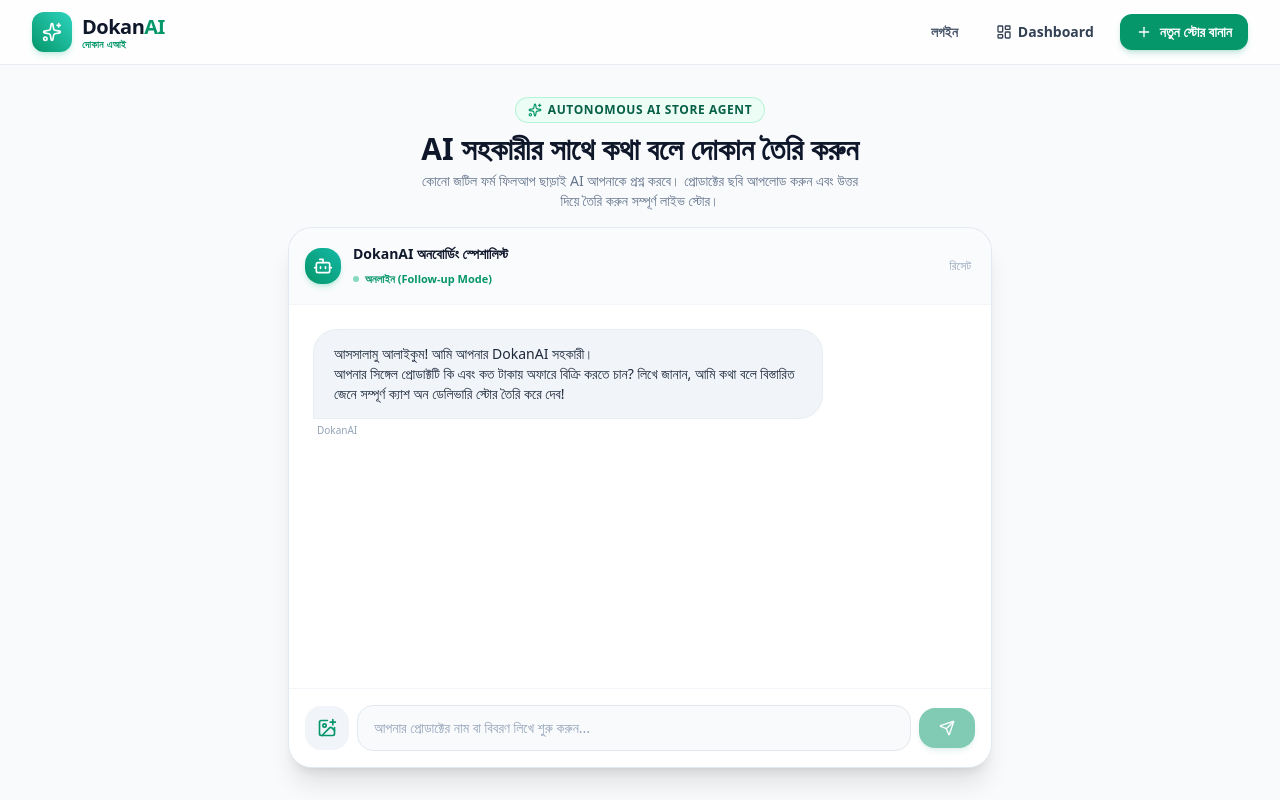
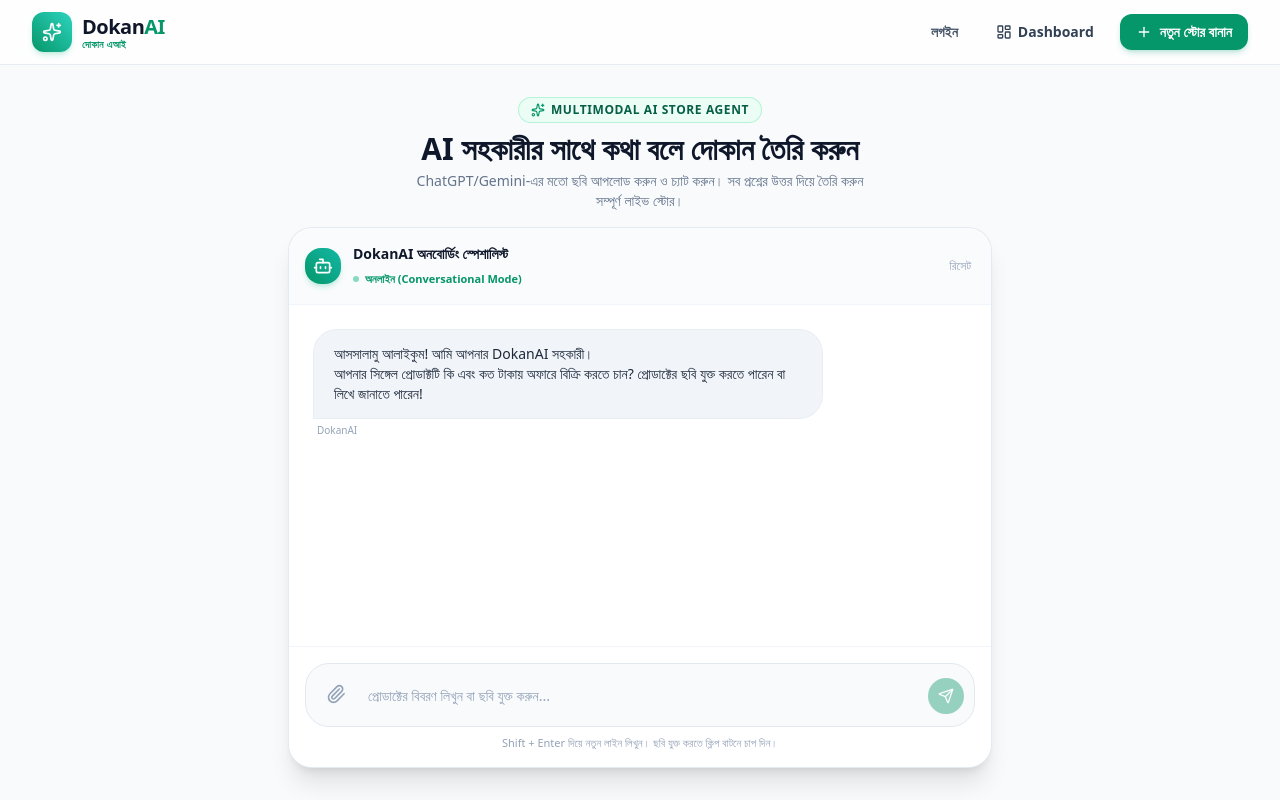
Before and after one commit to trtajim/dokan-ai, a Nuxt app: page /create in a window 1280 px wide. Built offline with nearby package versions, Linux system fonts and the light colour scheme.

Commit message:
Adopt ChatGPT/Gemini style multimodal chat input with in-bubble image rendering

```diff
--- a/pages/create.vue
+++ b/pages/create.vue
@@ -7,18 +7,18 @@
       <div class="mb-4 text-center">
         <div class="inline-flex items-center gap-1.5 px-3 py-1 rounded-full bg-emerald-50 border border-emerald-200/80 text-emerald-800 text-xs font-bold uppercase tracking-wider mb-2">
           <Sparkles class="w-3.5 h-3.5 text-emerald-600" />
-          <span>Autonomous AI Store Agent</span>
+          <span>Multimodal AI Store Agent</span>
         </div>
         <h1 class="text-2xl sm:text-3xl font-black text-slate-900">
           AI সহকারীর সাথে কথা বলে দোকান তৈরি করুন
         </h1>
         <p class="text-xs sm:text-sm text-slate-500 mt-1 max-w-md mx-auto">
-          কোনো জটিল ফর্ম ফিলআপ ছাড়াই AI আপনাকে প্রশ্ন করবে। প্রোডাক্টের ছবি আপলোড করুন এবং উত্তর দিয়ে তৈরি করুন সম্পূর্ণ লাইভ স্টোর।
+          ChatGPT/Gemini-এর মতো ছবি আপলোড করুন ও চ্যাট করুন। সব প্রশ্নের উত্তর দিয়ে তৈরি করুন সম্পূর্ণ লাইভ স্টোর।
         </p>
       </div>
 
       <!-- Pure Chat Container -->
-      <div class="bg-white rounded-3xl border border-slate-200/90 shadow-xl overflow-hidden flex flex-col flex-1 h-[620px]">
+      <div class="bg-white rounded-3xl border border-slate-200/90 shadow-xl overflow-hidden flex flex-col flex-1 h-[640px]">
 
         <!-- Chat Header Bar -->
         <div class="p-4 border-b border-slate-100 bg-slate-50/70 flex items-center justify-between">
@@ -29,7 +29,7 @@
             <div>
               <h3 class="text-sm font-bold text-slate-900">DokanAI অনবোর্ডিং স্পেশালিস্ট</h3>
               <span class="inline-flex items-center gap-1.5 text-[11px] text-emerald-600 font-semibold">
-                <span class="w-1.5 h-1.5 rounded-full bg-emerald-500 animate-pulse"></span> অনলাইন (Follow-up Mode)
+                <span class="w-1.5 h-1.5 rounded-full bg-emerald-500 animate-pulse"></span> অনলাইন (Conversational Mode)
               </span>
             </div>
           </div>
@@ -43,27 +43,35 @@
         <div ref="chatScrollContainer" class="flex-1 p-4 sm:p-6 overflow-y-auto space-y-4">
 
           <div v-for="(msg, idx) in messages" :key="idx" class="flex flex-col" :class="msg.role === 'user' ? 'items-end' : 'items-start'">
+
             <div
               class="max-w-[88%] sm:max-w-[78%] rounded-3xl px-4 sm:px-5 py-3 sm:py-3.5 text-xs sm:text-sm leading-relaxed"
               :class="msg.role === 'user'
                 ? 'bg-emerald-600 text-white rounded-br-none shadow-md shadow-emerald-600/10'
                 : 'bg-slate-100 text-slate-800 rounded-bl-none border border-slate-200/50'"
             >
+              <!-- Render user-attached images directly inside user message bubble (like ChatGPT/Gemini) -->
+              <div v-if="msg.images && msg.images.length > 0" class="flex flex-wrap gap-2 mb-2.5">
+                <div v-for="(img, imgIdx) in msg.images" :key="imgIdx" class="w-20 h-20 rounded-xl overflow-hidden border border-white/20 shadow-sm">
+                  <img :src="img" class="w-full h-full object-cover" />
+                </div>
+              </div>
+
               <p class="whitespace-pre-line">{{ msg.content }}</p>
 
-              <!-- IN-CHAT DYNAMIC ACTION CARD (Only shows when all follow-ups are answered) -->
+              <!-- IN-CHAT DYNAMIC ACTION CARD (Appears in chat when all follow-ups are answered) -->
               <div v-if="msg.readyToGenerate" class="mt-4 pt-3 border-t border-slate-200/60 animate-in fade-in zoom-in-95 duration-200">
                 <div class="p-3.5 bg-white rounded-2xl border border-emerald-200 shadow-sm space-y-2.5 text-slate-800">
                   <div class="flex items-center gap-2 text-emerald-700 font-bold text-xs">
                     <CheckCircle2 class="w-4 h-4 text-emerald-600" />
-                    <span>সব প্রয়োজনীয় প্রশ্ন ও তথ্য সংগ্রহ সম্পন্ন হয়েছে!</span>
+                    <span>সব প্রয়োজনীয় তথ্য সংগ্রহ সম্পন্ন হয়েছে!</span>
                   </div>
 
                   <div class="text-[11px] text-slate-600 font-medium space-y-1 bg-slate-50 p-2.5 rounded-xl border border-slate-100">
                     <div>📦 প্রোডাক্ট: <strong>{{ extractedData.product_title || 'এক্সক্লুসিভ কালেকশন' }}</strong></div>
                     <div>💰 অফার মূল্য: <strong class="text-emerald-600">৳{{ extractedData.price || 1200 }}</strong> (আগে ছিল: <span class="line-through">৳{{ extractedData.regular_price || 1800 }}</span>)</div>
                     <div>🚚 ডেলিভারি চার্জ: <strong>ঢাকার ভেতরে ৳{{ extractedData.delivery_fee_inside }} | বাইরে ৳{{ extractedData.delivery_fee_outside }}</strong></div>
-                    <div>🖼️ প্রোডাক্ট ইমেজ: <strong>{{ uploadedImages.length }} টি ছবি সিলেক্ট করা হয়েছে</strong></div>
+                    <div>🖼️ প্রোডাক্ট ফটো: <strong>{{ allUploadedImages.length }} টি ছবি সংযুক্ত আছে</strong></div>
                   </div>
 
                   <button
@@ -73,7 +81,7 @@
                   >
                     <Loader2 v-if="isGeneratingStore" class="w-4 h-4 animate-spin" />
                     <Sparkles v-else class="w-4 h-4" />
-                    <span>{{ isGeneratingStore ? 'দোকান তৈরি হচ্ছে (কয়েক সেকেন্ড সময় লাগবে)...' : 'দোকানটি তৈরি করুন (Click to Launch Store)' }}</span>
+                    <span>{{ isGeneratingStore ? 'দোকান তৈরি হচ্ছে...' : 'দোকানটি তৈরি করুন (Click to Launch Store)' }}</span>
                   </button>
                 </div>
               </div>
@@ -92,45 +100,58 @@
           </div>
         </div>
 
-        <!-- Attached Images Preview Strip Above Input -->
-        <div v-if="uploadedImages.length > 0" class="px-4 py-2 bg-slate-50/80 border-t border-slate-100 flex items-center gap-2 overflow-x-auto">
-          <span class="text-[11px] font-bold text-slate-500 whitespace-nowrap">যুক্ত ছবি:</span>
-          <div v-for="(img, iIdx) in uploadedImages" :key="iIdx" class="relative group w-10 h-10 rounded-lg overflow-hidden border border-slate-300 shrink-0">
+        <!-- Chat Input Area (ChatGPT / Gemini Style: Pill Box with Embedded Attachment) -->
+        <div class="p-3 sm:p-4 border-t border-slate-100 bg-white">
+          <form @submit.prevent="sendMessage" class="bg-slate-50 border border-slate-200 rounded-3xl p-2 sm:p-2.5 focus-within:ring-2 focus-within:ring-emerald-500/20 focus-within:border-emerald-500 transition-all">
+
+            <!-- Pre-send attached image thumbnails (Inside the input card, just like ChatGPT/Gemini) -->
+            <div v-if="pendingImages.length > 0" class="flex items-center gap-2 px-2 pt-1 pb-2 overflow-x-auto">
+              <div v-for="(img, pIdx) in pendingImages" :key="pIdx" class="relative group w-14 h-14 rounded-xl overflow-hidden border border-slate-300 shrink-0">
                 <img :src="img" class="w-full h-full object-cover" />
-            <button @click="removeImage(iIdx)" class="absolute top-0.5 right-0.5 bg-red-600 text-white rounded-full p-0.5 opacity-90 hover:opacity-100">
-              <X class="w-2.5 h-2.5" />
+                <button
+                  type="button"
+                  @click="removePendingImage(pIdx)"
+                  class="absolute top-1 right-1 bg-slate-900/80 hover:bg-red-600 text-white rounded-full p-0.5 transition-colors"
+                >
+                  <X class="w-3 h-3" />
                 </button>
               </div>
             </div>
 
-        <!-- Conversational Input Bar with Direct Image Upload Icon -->
-        <div class="p-3 sm:p-4 border-t border-slate-100 bg-white">
-          <form @submit.prevent="sendMessage" class="flex items-center gap-2">
-
-            <!-- Direct Image Upload Button in Chat -->
-            <label class="cursor-pointer p-3 bg-slate-100 hover:bg-slate-200 text-slate-600 rounded-2xl transition-colors flex items-center justify-center shrink-0" title="প্রোডাক্টের ছবি আপলোড করুন">
-              <ImagePlus class="w-5 h-5 text-emerald-600" />
+            <!-- Input row: Clip button + Textarea + Send button -->
+            <div class="flex items-end gap-2">
+              <!-- Paperclip / Image Attachment Button -->
+              <label
+                class="cursor-pointer p-2.5 text-slate-400 hover:text-emerald-600 hover:bg-slate-200/60 rounded-full transition-colors flex items-center justify-center shrink-0 mb-0.5"
+                title="ছবি আপলোড করুন (Attach photo)"
+              >
+                <Paperclip class="w-5 h-5" />
                 <input type="file" accept="image/*" multiple @change="handleFileUpload" class="hidden" />
               </label>
 
-            <!-- Text Input -->
-            <input
+              <!-- Growing Textarea -->
+              <textarea
                 v-model="inputMessage"
-              type="text"
-              placeholder="আপনার প্রোডাক্টের নাম বা বিবরণ লিখে শুরু করুন..."
-              class="flex-1 px-4 py-3 text-xs sm:text-sm bg-slate-50 border border-slate-200 rounded-2xl focus:outline-none focus:ring-2 focus:ring-emerald-500/20 focus:border-emerald-500 transition-all placeholder:text-slate-400"
+                @keydown.enter.exact.prevent="sendMessage"
+                rows="1"
+                placeholder="প্রোডাক্টের বিবরণ লিখুন বা ছবি যুক্ত করুন..."
+                class="flex-1 max-h-32 min-h-[38px] py-2 px-1 text-xs sm:text-sm bg-transparent border-0 focus:outline-none resize-none placeholder:text-slate-400 text-slate-800 font-medium"
                 :disabled="isAiTyping || isGeneratingStore"
-            />
+              ></textarea>
 
               <!-- Send Button -->
               <button
                 type="submit"
-              :disabled="!inputMessage.trim() || isAiTyping || isGeneratingStore"
-              class="px-5 py-3 bg-emerald-600 hover:bg-emerald-700 disabled:opacity-50 text-white rounded-2xl font-bold transition-all flex items-center justify-center shadow-md shadow-emerald-600/20 active:scale-95 shrink-0"
+                :disabled="(!inputMessage.trim() && pendingImages.length === 0) || isAiTyping || isGeneratingStore"
+                class="p-2.5 bg-emerald-600 hover:bg-emerald-700 disabled:opacity-40 text-white rounded-full font-bold transition-all flex items-center justify-center shadow-sm active:scale-95 shrink-0 mb-0.5"
               >
                 <Send class="w-4 h-4" />
               </button>
+            </div>
           </form>
+          <div class="text-[11px] text-slate-400 text-center mt-2 font-medium">
+            Shift + Enter দিয়ে নতুন লাইন লিখুন। ছবি যুক্ত করতে ক্লিপ বাটনে চাপ দিন।
+          </div>
         </div>
 
       </div>
@@ -140,7 +161,7 @@
 
 <script setup>
 import { ref, reactive, nextTick, onMounted } from 'vue'
-import { Sparkles, Bot, Send, Loader2, CheckCircle2, ImagePlus, X } from 'lucide-vue-next'
+import { Sparkles, Bot, Send, Loader2, CheckCircle2, Paperclip, X } from 'lucide-vue-next'
 import { useAuth } from '~/composables/useAuth'
 
 const router = useRouter()
@@ -151,12 +172,15 @@ const isAiTyping = ref(false)
 const isGeneratingStore = ref(false)
 const inputMessage = ref('')
 
-const uploadedImages = ref([])
+// Pre-send images attached to current prompt
+const pendingImages = ref([])
+// All images collected throughout the chat
+const allUploadedImages = ref([])
 
 const messages = ref([
   {
     role: 'model',
-    content: `আসসালামু আলাইকুম! আমি আপনার DokanAI সহকারী।\nআপনার সিঙ্গেল প্রোডাক্টটি কি এবং কত টাকায় অফারে বিক্রি করতে চান? লিখে জানান, আমি কথা বলে বিস্তারিত জেনে সম্পূর্ণ ক্যাশ অন ডেলিভারি স্টোর তৈরি করে দেব!`
+    content: `আসসালামু আলাইকুম! আমি আপনার DokanAI সহকারী।\nআপনার সিঙ্গেল প্রোডাক্টটি কি এবং কত টাকায় অফারে বিক্রি করতে চান? প্রোডাক্টের ছবি যুক্ত করতে পারেন বা লিখে জানাতে পারেন!`
   }
 ])
 
@@ -184,23 +208,37 @@ const handleFileUpload = (e) => {
     const reader = new FileReader()
     reader.onload = (uploadEvent) => {
       if (uploadEvent.target?.result) {
-        uploadedImages.value.push(uploadEvent.target.result)
+        pendingImages.value.push(uploadEvent.target.result)
       }
     }
     reader.readAsDataURL(files[i])
   }
 }
 
-const removeImage = (index) => {
-  uploadedImages.value.splice(index, 1)
+const removePendingImage = (index) => {
+  pendingImages.value.splice(index, 1)
 }
 
 const sendMessage = async () => {
   const text = inputMessage.value.trim()
-  if (!text) return
+  const attached = [...pendingImages.value]
 
-  messages.value.push({ role: 'user', content: text })
+  if (!text && attached.length === 0) return
+
+  // Push user message with any attached images (like ChatGPT/Gemini)
+  messages.value.push({
+    role: 'user',
+    content: text || 'প্রোডাক্টের ছবি যুক্ত করেছি',
+    images: attached
+  })
+
+  // Add to global store image repository
+  if (attached.length > 0) {
+    allUploadedImages.value.push(...attached)
+  }
+
   inputMessage.value = ''
+  pendingImages.value = []
   scrollToBottom()
 
   isAiTyping.value = true
@@ -210,7 +248,7 @@ const sendMessage = async () => {
       method: 'POST',
       body: {
         messages: messages.value,
-        userMessage: text
+        userMessage: text || 'আমি প্রোডাক্টের ছবি আপলোড করেছি'
       }
     })
 
@@ -244,7 +282,7 @@ const sendMessage = async () => {
     console.error('Onboarding error:', err)
     messages.value.push({
       role: 'model',
-      content: 'আমি আপনার তথ্য পেয়েছি। আপনি চাইলে নিচের বাটনে চাপ দিয়ে এখনই দোকান তৈরি করতে পারেন!',
+      content: 'আমি আপনার তথ্য বুঝতে পেরেছি। স্টোর তৈরি করতে চাইলে নিচের বাটনে চাপ দিন!',
       readyToGenerate: true
     })
   } finally {
@@ -266,7 +304,7 @@ const generateFullStore = async () => {
         regular_price: extractedData.regular_price || 1400,
         delivery_fee_inside: extractedData.delivery_fee_inside || 70,
         delivery_fee_outside: extractedData.delivery_fee_outside || 130,
-        images: uploadedImages.value.length > 0 ? uploadedImages.value : ['https://images.unsplash.com/photo-1523275335684-37898b6baf30?auto=format&fit=crop&w=800&q=80'],
+        images: allUploadedImages.value.length > 0 ? allUploadedImages.value : ['https://images.unsplash.com/photo-1523275335684-37898b6baf30?auto=format&fit=crop&w=800&q=80'],
         theme_color: extractedData.theme_color || 'emerald',
         description: messages.value.map(m => m.content).join(' ')
       }
@@ -287,13 +325,14 @@ const resetChat = () => {
   messages.value = [
     {
       role: 'model',
-      content: `আসসালামু আলাইকুম! আমি আপনার DokanAI সহকারী। আপনার প্রোডাক্টের বিবরণ দিন!`
+      content: `আসসালামু আলাইকুম! আমি আপনার DokanAI সহকারী। আপনার প্রোডাক্টের বিবরণ দিন বা ছবি যুক্ত করুন!`
     }
   ]
   extractedData.product_title = ''
   extractedData.price = null
   extractedData.regular_price = null
-  uploadedImages.value = []
+  pendingImages.value = []
+  allUploadedImages.value = []
 }
 
 onMounted(() => {
```
Lines whose indentation alone changed are shown as unchanged.
